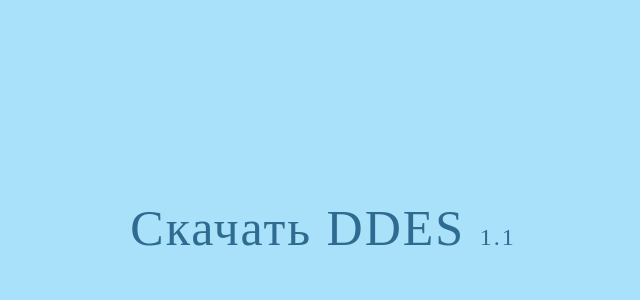
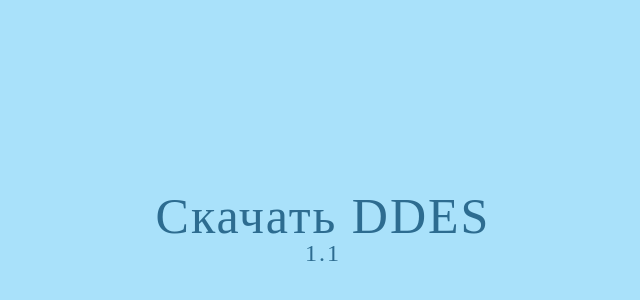
Before and after one commit to xddes/xddes.github.io, a plain HTML site: page index.html in a window 1280 px wide. Shown: the part 172-472 px from the top of the page, without its empty margins (317-957 px from the left). Drawn offline with nearby package versions, Linux system fonts and the light colour scheme; a web font is replaced by a local one.

Commit message:
Update index.html

```diff
--- a/index.html
+++ b/index.html
@@ -10,7 +10,7 @@
 	<body>
 		<div class="menu">
 			<a href="DDES_Setup.exe" class="menu__link" style="font-size: 50px;">
-				<font face="Segoe Print">Скачать DDES <font size="5">1.1</font></font>
+				<font face="Segoe Print">Скачать DDES <font size="5"><div class="version">1.1</div></font></font>
 				<svg version="1.1" xmlns="http://www.w3.org/2000/svg" xmlns:xlink="http://www.w3.org/1999/xlink" x="0px" y="0px" viewBox="0 0 152.9 43.4" style="enable-background:new 0 0 152.9 43.4;" xml:space="preserve">
 					<path d="M151.9,13.6c0,0,3.3-9.5-85-8.3c-97,1.3-58.3,29-58.3,29s9.7,8.1,69.7,8.1c68.3,0,69.3-23.1,69.3-23.1 s1.7-10.5-14.7-18.4"/>
 				</svg>
```
